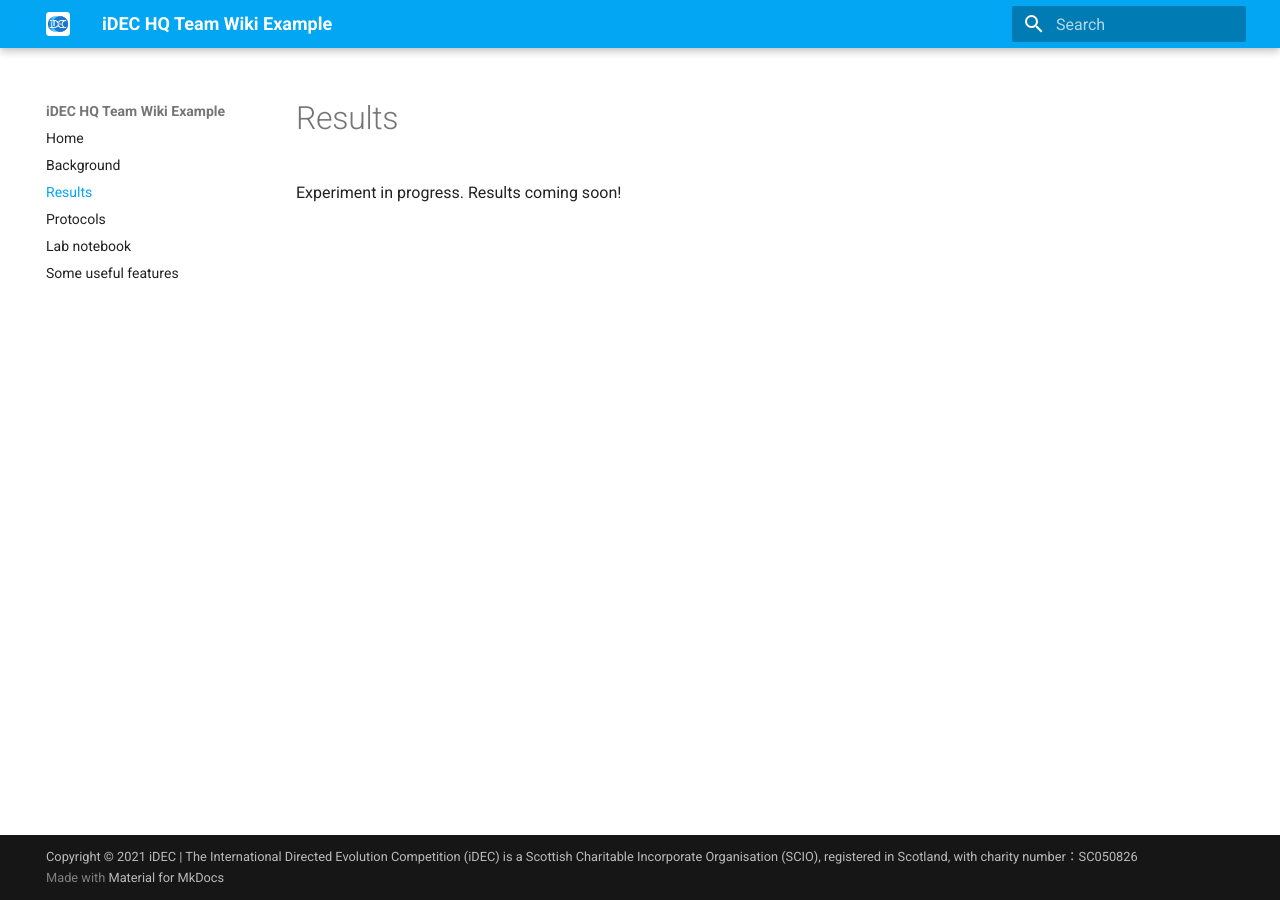
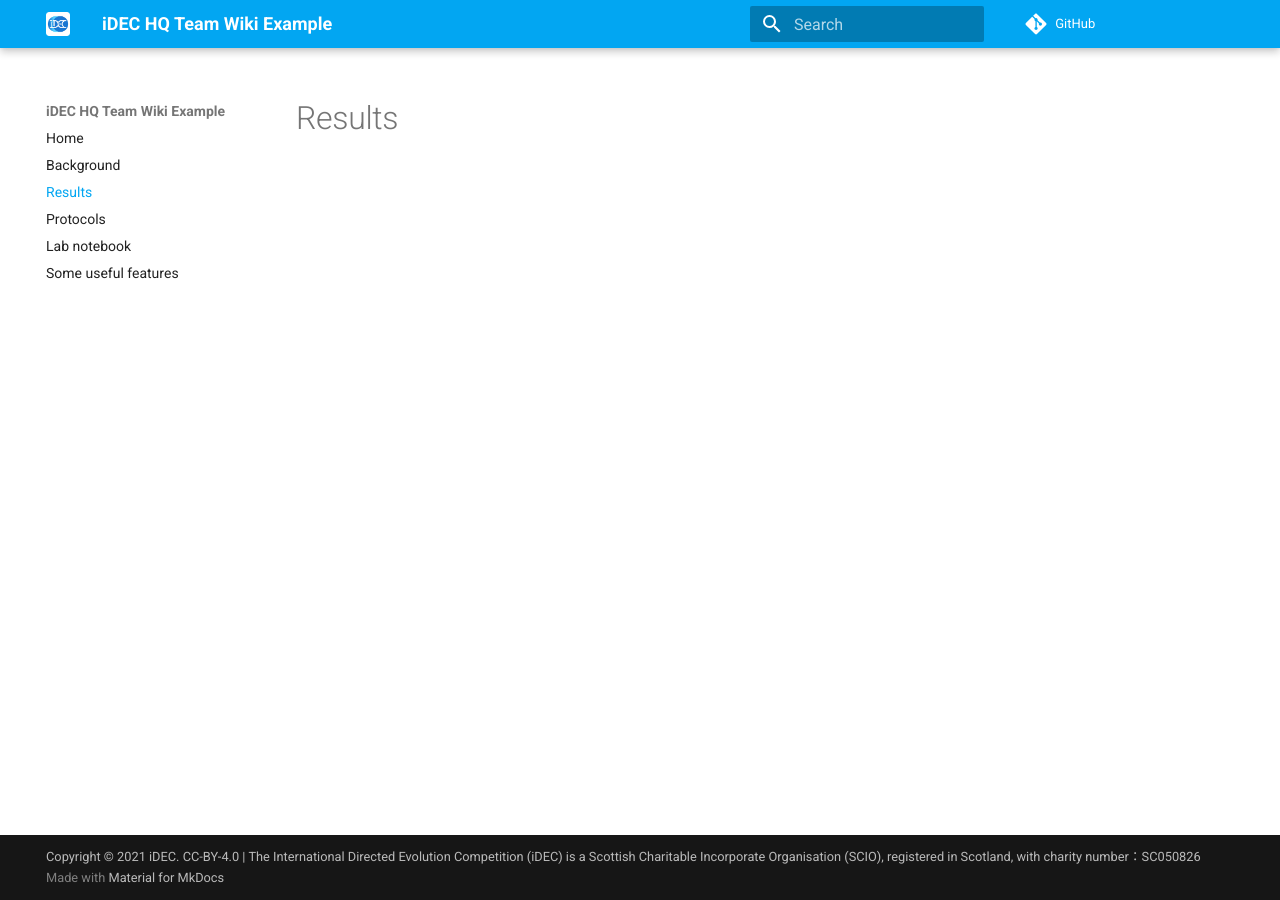
Before and after one commit to tyhho/team-wiki, an MkDocs documentation site: the page built from docs/results.md, in a window 1280 px wide. Built offline with MkDocs 1.6.1 and Material for MkDocs 9.7.7, drawn with Linux system fonts in a browser that asks for light colours; comment, search, counter and statistics services are not loaded.

Commit message:
Update to match tutorial start state 2nd

```diff
--- a/docs/results.md
+++ b/docs/results.md
@@ -1,3 +1 @@
 # Results
-
-Experiment in progress. Results coming soon!
--- a/mkdocs.yml
+++ b/mkdocs.yml
@@ -26,13 +26,15 @@ extra_javascript:
   - https://cdn.jsdelivr.net/npm/mathjax@3/es5/tex-mml-chtml.js
 
   # For sortable data tables: https://squidfunk.github.io/mkdocs-material/reference/data-tables/
-  - javascripts/table.js
   - https://cdnjs.cloudflare.com/ajax/libs/tablesort/5.2.1/tablesort.min.js
   - javascripts/tables.js
 
 edit_uri: blob/main/docs/
 
-copyright: Copyright &copy; 2021 iDEC | The International Directed Evolution Competition (iDEC) is a Scottish Charitable Incorporate Organisation (SCIO), registered in Scotland, with charity number：SC050826
+repo_url: https://github.com/idec2021/team-wiki
+
+
+copyright: Copyright &copy; 2021 iDEC. CC-BY-4.0 | The International Directed Evolution Competition (iDEC) is a Scottish Charitable Incorporate Organisation (SCIO), registered in Scotland, with charity number：SC050826
 
 nav:
   - Home: index.md
```
Also changed, not shown: docs/documentation/notebook.md (added, +5 -0 lines), docs/notebook.md (deleted, +0 -7 lines), docs/img/video_cover.png (added), 1 other file.
